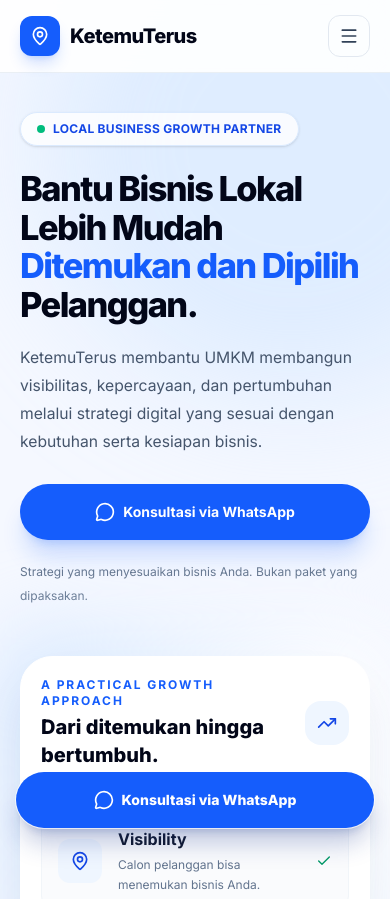
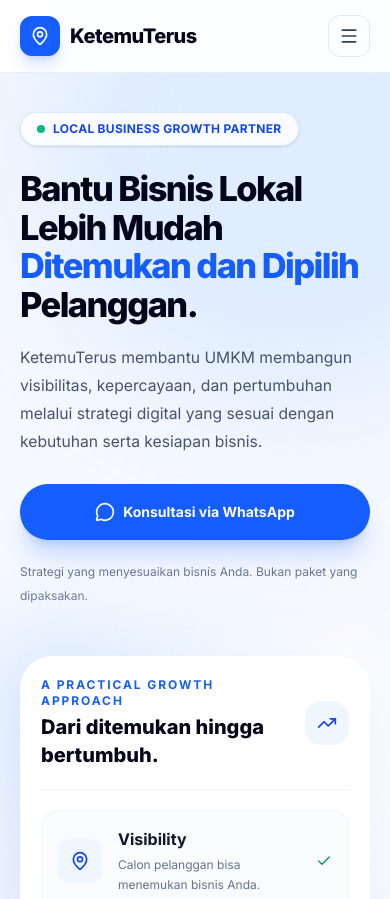
Before and after one commit to hakimarie/ketemuterusstitch, a React (Vite) app: page / in a window 390 px wide. Shown: the top 899 px of the page. Built offline with nearby package versions, Linux system fonts and the light colour scheme.

Commit message:
Remove duplicate floating WhatsApp CTA on mobile

```diff
--- a/src/App.tsx
+++ b/src/App.tsx
@@ -346,9 +346,6 @@ export default function App() {
         </div>
         <div className="mx-auto mt-10 max-w-7xl border-t border-slate-100 px-5 pt-6 text-xs text-slate-400 sm:px-7 lg:px-8">© {new Date().getFullYear()} KetemuTerus. Lebih Mudah Ditemukan. Lebih Banyak Pelanggan.</div>
       </footer>
-      <a href={waLink("Halo KetemuTerus, saya ingin konsultasi tentang strategi digital untuk bisnis saya.")} target="_blank" rel="noreferrer" className="fixed inset-x-4 bottom-4 z-40 inline-flex min-h-14 items-center justify-center gap-2 rounded-full bg-blue-600 px-6 py-4 text-sm font-extrabold text-white shadow-xl shadow-blue-900/25 ring-1 ring-white/70 transition hover:bg-blue-700 sm:hidden" style={{ paddingBottom: "max(1rem, env(safe-area-inset-bottom))" }}>
-        <MessageCircle className="h-5 w-5" /> Konsultasi via WhatsApp
-      </a>
     </div>
   );
 }
```
